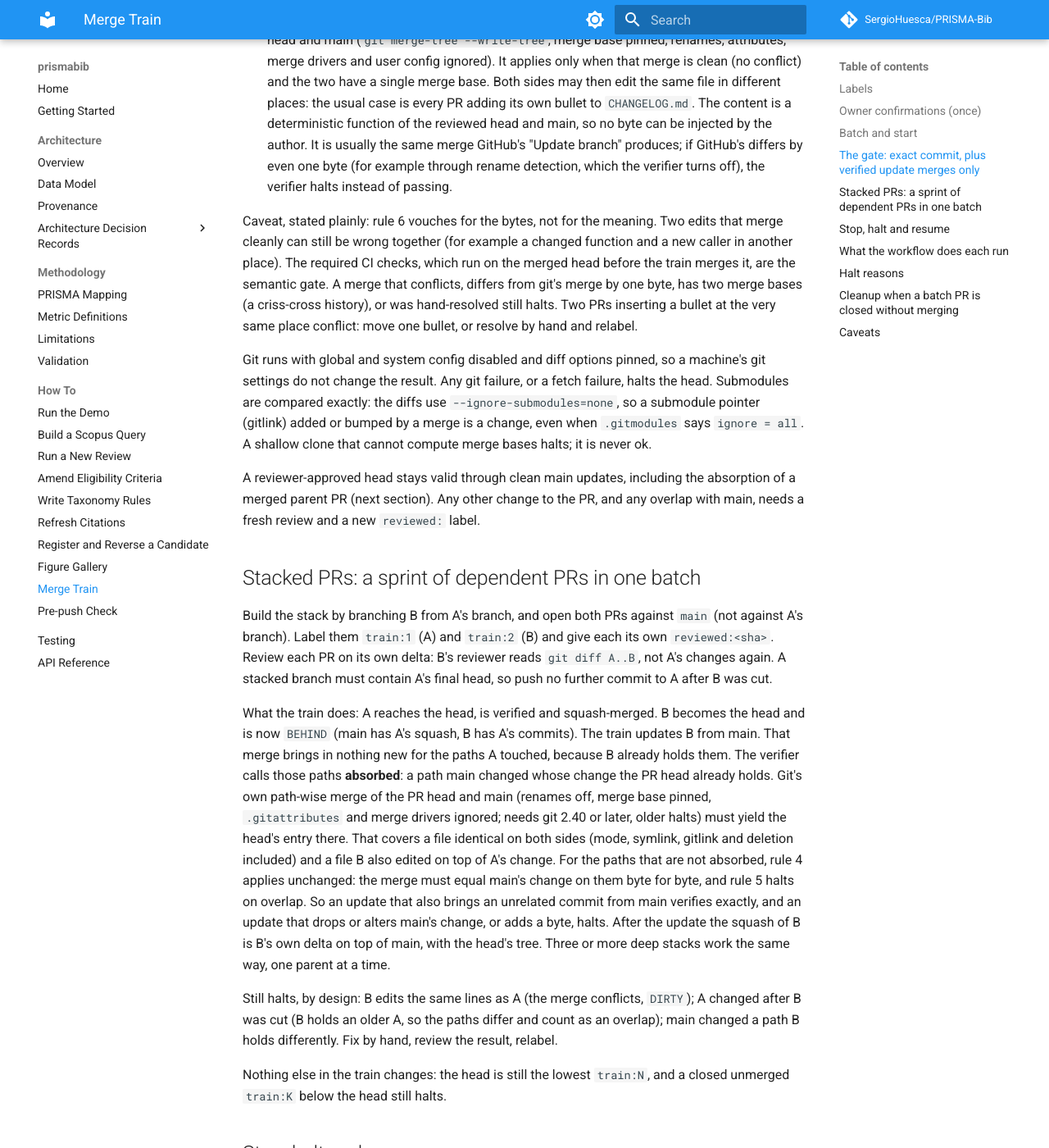
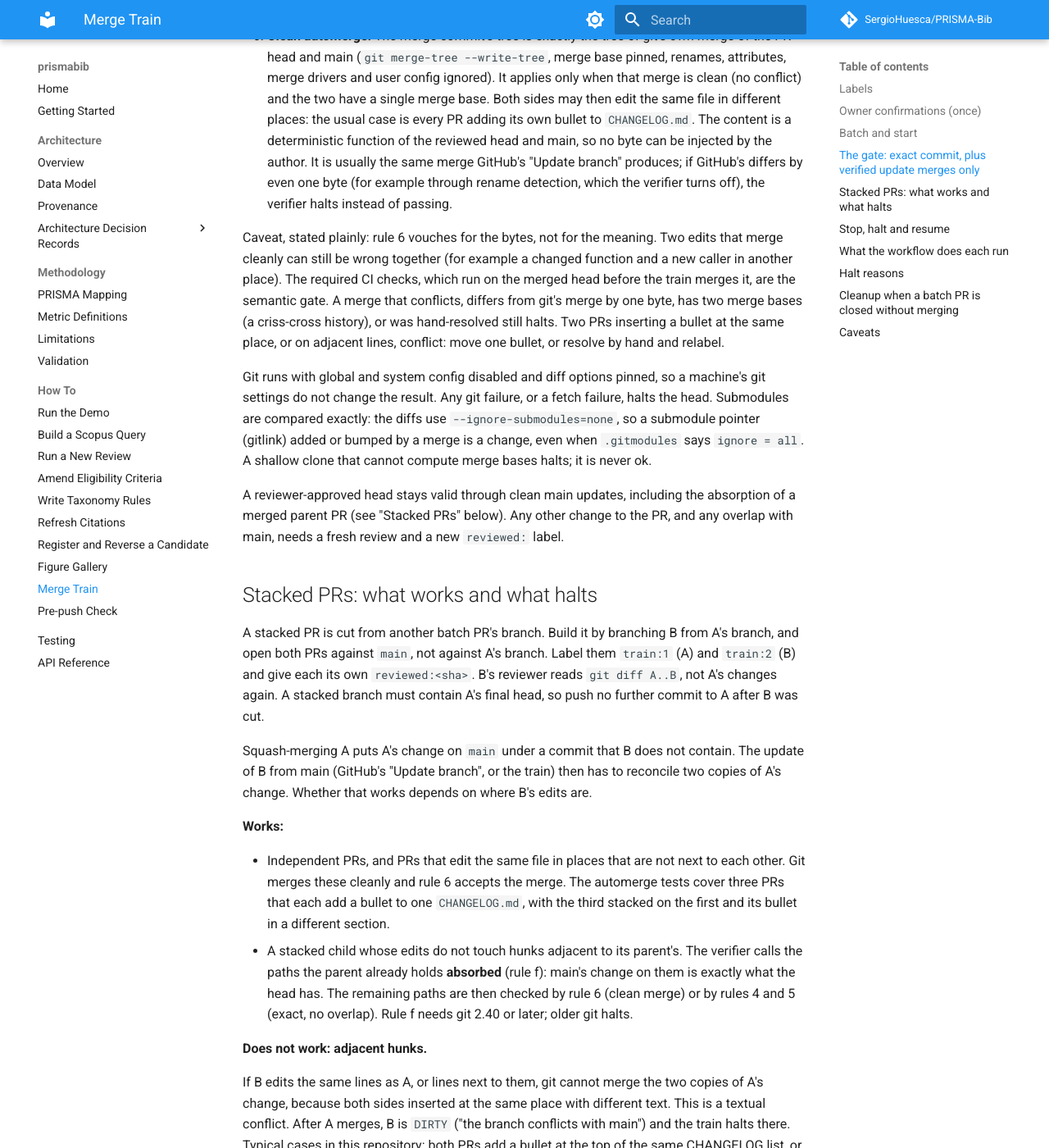
Before and after one commit to SergioHuesca/PRISMA-Bib, an MkDocs documentation site: the page built from docs/how-to/merge-train.md, in a window 1280 px wide and 1400 px high, scrolled down 1764 px. Shown: the whole window at 82% size. Built offline with MkDocs 1.6.1 and Material for MkDocs 9.7.7, drawn with Linux system fonts in a browser that asks for light colours; comment, search, counter and statistics services are not loaded; some of the changed text lies outside the part shown.

Commit message:
docs(train): say what stacked PRs can and cannot do; record the 2026-10-26 batch
Co-Authored-By: Claude Sonnet 5.5 <noreply@anthropic.com>
Claude-Session: https://claude.ai/code/session_01QjNadz7h2UAZ2C2xhuaY8z

````diff
--- a/docs/how-to/merge-train.md
+++ b/docs/how-to/merge-train.md
@@ -8,7 +8,7 @@ This page covers the repository workflow only; it is not part of the research pi
 
 | Label | Meaning |
 |---|---|
-| `train:N` (N = 1 to 3 digits) | Position in a batch. The lowest N among open PRs is the head. Inert until the train starts. |
+| `train:N` (N = 1 to 3 digits) | Position in a batch, not a priority. N is unique within the batch and the numbers are consecutive. The lowest N among open PRs is the head. Two PRs with the same N halt the train. Inert until the train starts. |
 | `reviewed:<40 hex>` | The reviewed head commit: the exact commit whose content the reviewer approved. Exactly one per batch PR. |
 | `train:halted` | Set by the workflow on the head when it stops. While any open PR carries it, every run does nothing. |
 
@@ -64,8 +64,8 @@ main and nothing else. `scripts/train_verify_head.py <R> <head>` decides this. I
    in another place). The required CI checks, which run on the merged head before the train
    merges it, are the semantic gate. A merge that conflicts, differs from git's merge by one
    byte, has two merge bases (a criss-cross history), or was hand-resolved still halts. Two
-   PRs inserting a bullet at the very same place conflict: move one bullet, or resolve by hand
-   and relabel.
+   PRs inserting a bullet at the same place, or on adjacent lines, conflict: move one bullet,
+   or resolve by hand and relabel.
 
 Git runs with global and system config disabled and diff options pinned, so a machine's git
 settings do not change the result. Any git failure, or a fetch failure, halts the head.
@@ -74,36 +74,82 @@ pointer (gitlink) added or bumped by a merge is a change, even when `.gitmodules
 `ignore = all`. A shallow clone that cannot compute merge bases halts; it is never ok.
 
 A reviewer-approved head stays valid through clean main updates, including the absorption of
-a merged parent PR (next section). Any other change to the
+a merged parent PR (see "Stacked PRs" below). Any other change to the
 PR, and any overlap with main, needs a fresh review and a new `reviewed:` label.
 
-## Stacked PRs: a sprint of dependent PRs in one batch
+## Stacked PRs: what works and what halts
 
-Build the stack by branching B from A's branch, and open both PRs against `main` (not
-against A's branch). Label them `train:1` (A) and `train:2` (B) and give each its own
-`reviewed:<sha>`. Review each PR on its own delta: B's reviewer reads `git diff A..B`, not
+A stacked PR is cut from another batch PR's branch. Build it by branching B from A's branch,
+and open both PRs against `main`, not against A's branch. Label them `train:1` (A) and
+`train:2` (B) and give each its own `reviewed:<sha>`. B's reviewer reads `git diff A..B`, not
 A's changes again. A stacked branch must contain A's final head, so push no further commit to
 A after B was cut.
 
-What the train does: A reaches the head, is verified and squash-merged. B becomes the head and
-is now `BEHIND` (main has A's squash, B has A's commits). The train updates B from main. That
-merge brings in nothing new for the paths A touched, because B already holds them. The
-verifier calls those paths **absorbed**: a path main changed whose change the PR head already
-holds. Git's own path-wise merge of the PR head and main (renames off, merge base pinned, `.gitattributes` and merge drivers ignored; needs git 2.40 or later, older halts) must
-yield the head's entry there. That covers a file identical on both sides (mode, symlink,
-gitlink and deletion included) and a file B also edited on top of A's change. For the paths
-that are not absorbed, rule 4 applies unchanged: the merge must equal main's change on them
-byte for byte, and rule 5 halts on overlap. So an update that also brings an unrelated commit
-from main verifies exactly, and an update that drops or alters main's change, or adds a byte,
-halts. After the update the squash of B is B's own delta on top of main, with the head's tree.
-Three or more deep stacks work the same way, one parent at a time.
+Squash-merging A puts A's change on `main` under a commit that B does not contain. The update
+of B from main (GitHub's "Update branch", or the train) then has to reconcile two copies of A's
+change. Whether that works depends on where B's edits are.
 
-Still halts, by design: B edits the same lines as A (the merge conflicts, `DIRTY`); A changed
-after B was cut (B holds an older A, so the paths differ and count as an overlap); main
-changed a path B holds differently. Fix by hand, review the result, relabel.
+**Works:**
+
+- Independent PRs, and PRs that edit the same file in places that are not next to each other.
+  Git merges these cleanly and rule 6 accepts the merge. The automerge tests cover three PRs
+  that each add a bullet to one `CHANGELOG.md`, with the third stacked on the first and its
+  bullet in a different section.
+- A stacked child whose edits do not touch hunks adjacent to its parent's. The verifier calls
+  the paths the parent already holds **absorbed** (rule f): main's change on them is exactly
+  what the head has. The remaining paths are then checked by rule 6 (clean merge) or by rules
+  4 and 5 (exact, no overlap). Rule f needs git 2.40 or later; older git halts.
+
+**Does not work: adjacent hunks.**
+
+If B edits the same lines as A, or lines next to them, git cannot merge the two copies of A's
+change, because both sides inserted at the same place with different text. This is a textual
+conflict. After A merges, B is `DIRTY` ("the branch conflicts with main") and the train halts
+there. Typical cases in this repository: both PRs add a bullet at the top of the same
+CHANGELOG list, or both append tests to the end of one file. Rules f and g verify a merge that
+exists; they cannot resolve a conflict, and the verifier never creates a merge.
+
+Still halts, by design: A changed after B was cut (B holds an older A, so the paths differ and
+count as an overlap); main changed a path B holds differently. Fix by hand, review the result,
+and relabel.
+
+**What happened on 2026-10-26.** PR #182 added rule f and PR #183 added rule g. PR #177 then
+merged unattended. PR #178, stacked on #177, halted `DIRTY` after #177 was squash-merged. The
+GUI of ADR 0035 was then landed as one PR, #184.
+
+**Recommended practice today:**
+
+1. **Land dependent work as one PR.** Put the net change in one branch cut from `main`, and
+   review it once at its head. The individual deltas can still be reviewed separately, with
+   their verdicts cited in the review of the single PR.
+2. **Or merge in sequential batches, restacking in between.** Merge the parent in its own
+   batch. Then, once `main` holds the parent's squash, restack the child:
+
+   ```bash
+   git fetch origin
+   git rebase --onto origin/main <last parent commit> <child branch>
+   git push --force-with-lease
+   ```
+
+   `<last parent commit>` is the final commit of A that B was cut after. The rebase drops A's
+   commits, which `main` now holds as one squash, and keeps B's own commits. Then review the new
+   head's diff against `main`, which is B's own change. Remove the old `reviewed:` label and add
+   `reviewed:<new head>`: the gate needs exactly one, and the old one names a commit that is no
+   longer on the PR. The restacked head is the reviewed commit, so the verifier needs no update
+   merge unless `main` has moved since.
 
 Nothing else in the train changes: the head is still the lowest `train:N`, and a closed
 unmerged `train:K` below the head still halts.
+
+**Not built (options, not promises):**
+
+- **Automatic restacking**: the train could rebase a child onto `main` after its parent merges.
+  Nothing does this today; the restack above is manual.
+- **GitHub's native stacked PRs**: GitHub offers them as a public preview. Before relying on
+  them, check GitHub's current documentation on each of these points: as of this writing, auto-merge
+  is not supported for them; a rebase changes the head commit, which invalidates a `reviewed:`
+  label; GitHub's documentation does not state whether squash merge is supported; and whether they
+  are available for this repository has not been confirmed.
 
 ## Stop, halt and resume
 
@@ -111,12 +157,14 @@ unmerged `train:K` below the head still halts.
   cancel the running workflow run.
 - **Halted**: the workflow labels the head `train:halted` and posts one comment with the reason.
 - **Resume**: fix the cause by hand, then `gh pr edit N --remove-label train:halted` and
-  `gh workflow run "Update behind PRs"`.
+  `gh workflow run "Update behind PRs"`. The label must be removed first, or every run does
+  nothing.
 - **After a rule change**: a head halted by an older verifier is not re-checked on its own,
-  because every run does nothing while `train:halted` is set. Once the new rules are on
-  `main`, remove `train:halted` and dispatch again; the next run verifies the head with the
-  new rules. If the head was halted for an overlap, nothing else is needed (no relabel) when
-  the update merge is now accepted; update the branch from main first if it is `BEHIND`.
+  because every run does nothing while `train:halted` is set. The workflow checks out the
+  default branch, so the scripts it runs are `main`'s. Once the new rules are on `main`, remove
+  `train:halted` and dispatch again; the next run verifies the head with the new rules. If the
+  head was halted for an overlap, nothing else is needed (no relabel) when the update merge is
+  now accepted; update the branch from main first if it is `BEHIND`.
 
 ## What the workflow does each run
 
@@ -152,7 +200,7 @@ updated, and only when it is BEHIND with no running checks. No PR is ever merged
 | Head verification failed: not an ancestor, not on the first-parent chain, not a two-parent merge, a merge of a non-main branch, extra changes, octopus, unknown commit | The head is not the reviewed commit plus main updates. Review the head, then relabel. |
 | Overlap with the PR's own edits | Main changed a file the PR also edits. Review the merged head, then relabel. |
 | Check `<name>` is not passing | A red or cancelled check. Fix it; the train never retries a failed check. |
-| `DIRTY` | The branch conflicts with main. Resolve by hand. |
+| `DIRTY` | The branch conflicts with main. For a stacked child, its hunks touch its parent's. Restack it or merge the stack as one PR (see "Stacked PRs"). |
 | `BLOCKED` with every check green | An unresolved conversation, often a Copilot review thread. Resolve it. |
 | `UNKNOWN` after about 60 s | GitHub did not compute the state. Look at the PR and re-run. |
 | Closed unmerged `train:K` below the head | A batch PR was closed without merging, so the next PR would jump the queue. See the cleanup step. |
@@ -168,6 +216,8 @@ markup from them and truncates them to 60 characters before they reach the log o
 Remove its `train:*` label as part of closing it:
 `gh pr close N && gh pr edit N --remove-label train:K`.
 Otherwise the closed PR halts a later batch loudly, since the next PR would be promoted past it.
+A closed unmerged PR that still carries its `train:K` label keeps halting later runs until the
+label is removed.
 
 ## Caveats
 
````
Also changed, not shown: CHANGELOG.md (+2 -1 lines).
